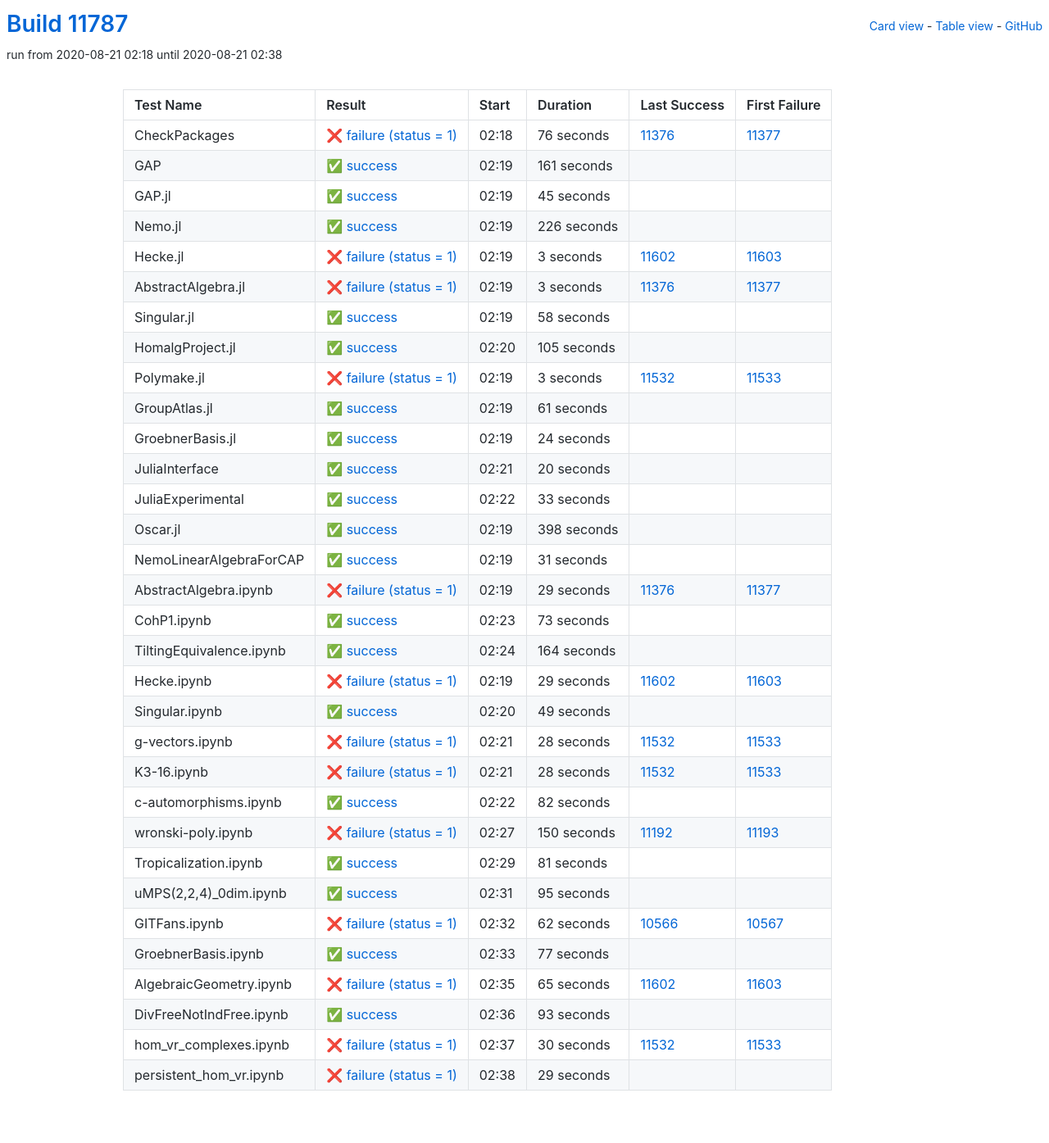
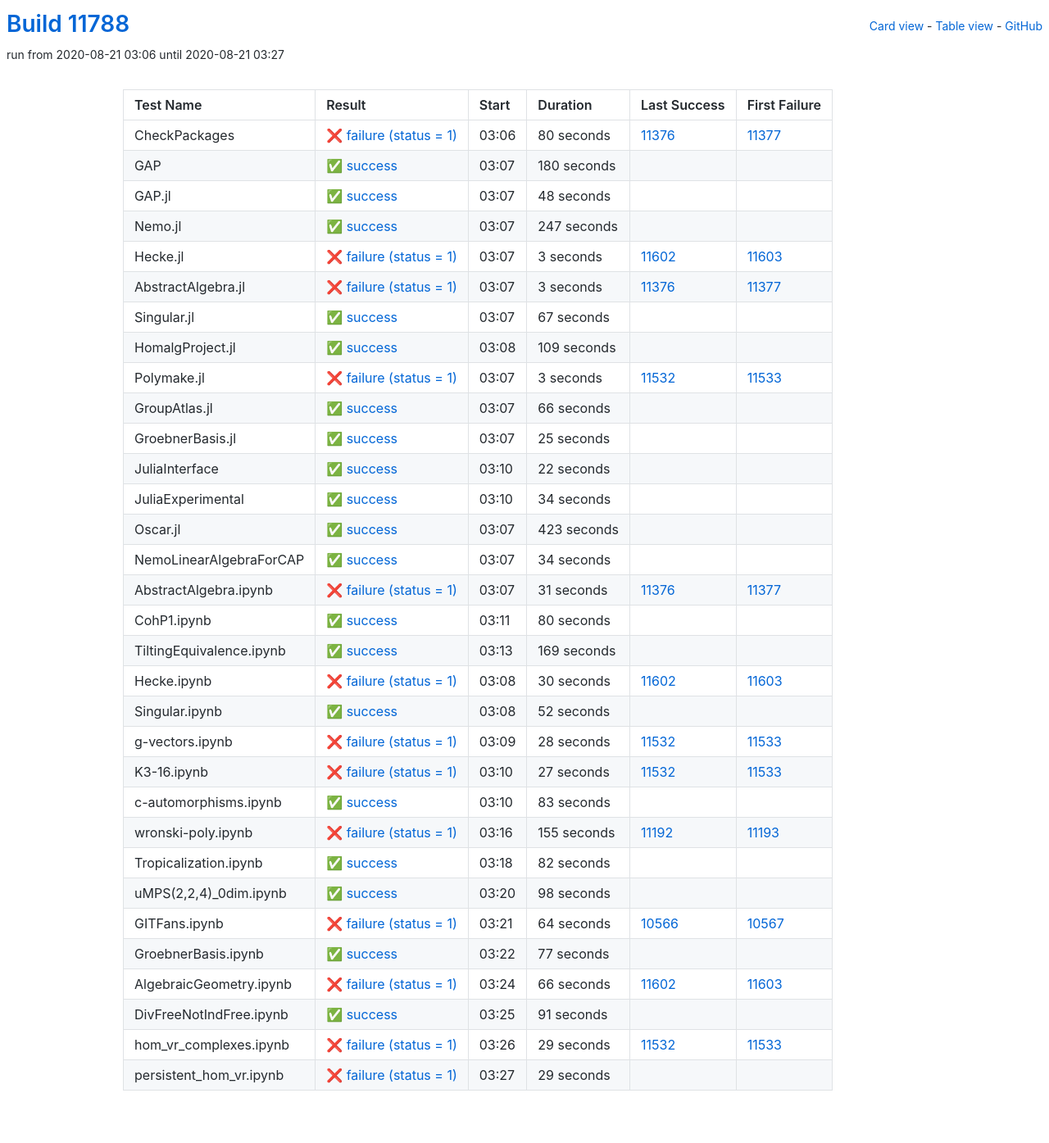
Before and after one commit to oscar-system/oscar-ci-status, a Jekyll site: the page built from table.html, in a window 1280 px wide. Shown: the whole page at 82% size. Built offline with Jekyll 4.4.1, drawn with Linux system fonts in a browser that asks for light colours.

Commit message:
Build #11788

```diff
--- a/_data/ci.yml
+++ b/_data/ci.yml
@@ -1,6 +1,6 @@
 ---
-build: 11787
-build_url: https://oscarci.mathematik.uni-kl.de/job/oscar/11787/
+build: 11788
+build_url: https://oscarci.mathematik.uni-kl.de/job/oscar/11788/
 job: oscar
 organization: oscar-system
 repo: oscar-ci-status
@@ -8,56 +8,56 @@
 tests:
 - name: CheckPackages
   id: checkpackages
-  log: https://oscarci.mathematik.uni-kl.de/job/oscar/11787/artifact/logs/build-11787/CheckPackages.log
-  start: 2020-08-21 02:18
+  log: https://oscarci.mathematik.uni-kl.de/job/oscar/11788/artifact/logs/build-11788/CheckPackages.log
+  start: 2020-08-21 03:06
   success: false
   exitcode: 1
   status: failure
-  duration: 76
+  duration: 80
   last_success: 11376
   last_success_url: https://oscarci.mathematik.uni-kl.de/job/oscar/11376/
   first_failure: 11377
   first_failure_url: https://oscarci.mathematik.uni-kl.de/job/oscar/11377/
 - name: GAP
   id: gap
-  log: https://oscarci.mathematik.uni-kl.de/job/oscar/11787/artifact/logs/build-11787/GAP.log
-  start: 2020-08-21 02:19
+  log: https://oscarci.mathematik.uni-kl.de/job/oscar/11788/artifact/logs/build-11788/GAP.log
+  start: 2020-08-21 03:07
   success: true
   exitcode: 0
   status: success
-  duration: 161
+  duration: 180
   last_success: false
   last_success_url:
   first_failure: false
   first_failure_url:
 - name: GAP.jl
   id: gap-jl
-  log: https://oscarci.mathematik.uni-kl.de/job/oscar/11787/artifact/logs/build-11787/GAP.jl.log
-  start: 2020-08-21 02:19
+  log: https://oscarci.mathematik.uni-kl.de/job/oscar/11788/artifact/logs/build-11788/GAP.jl.log
+  start: 2020-08-21 03:07
   success: true
   exitcode: 0
   status: success
-  duration: 45
+  duration: 48
   last_success: false
   last_success_url:
   first_failure: false
   first_failure_url:
 - name: Nemo.jl
   id: nemo-jl
-  log: https://oscarci.mathematik.uni-kl.de/job/oscar/11787/artifact/logs/build-11787/Nemo.jl.log
-  start: 2020-08-21 02:19
+  log: https://oscarci.mathematik.uni-kl.de/job/oscar/11788/artifact/logs/build-11788/Nemo.jl.log
+  start: 2020-08-21 03:07
   success: true
   exitcode: 0
   status: success
-  duration: 226
+  duration: 247
   last_success: false
   last_success_url:
   first_failure: false
   first_failure_url:
 - name: Hecke.jl
   id: hecke-jl
-  log: https://oscarci.mathematik.uni-kl.de/job/oscar/11787/artifact/logs/build-11787/Hecke.jl.log
-  start: 2020-08-21 02:19
+  log: https://oscarci.mathematik.uni-kl.de/job/oscar/11788/artifact/logs/build-11788/Hecke.jl.log
+  start: 2020-08-21 03:07
   success: false
   exitcode: 1
   status: failure
@@ -68,8 +68,8 @@
   first_failure_url: https://oscarci.mathematik.uni-kl.de/job/oscar/11603/
 - name: AbstractAlgebra.jl
   id: abstractalgebra-jl
-  log: https://oscarci.mathematik.uni-kl.de/job/oscar/11787/artifact/logs/build-11787/AbstractAlgebra.jl.log
-  start: 2020-08-21 02:19
+  log: https://oscarci.mathematik.uni-kl.de/job/oscar/11788/artifact/logs/build-11788/AbstractAlgebra.jl.log
+  start: 2020-08-21 03:07
   success: false
   exitcode: 1
   status: failure
@@ -80,32 +80,32 @@
   first_failure_url: https://oscarci.mathematik.uni-kl.de/job/oscar/11377/
 - name: Singular.jl
   id: singular-jl
-  log: https://oscarci.mathematik.uni-kl.de/job/oscar/11787/artifact/logs/build-11787/Singular.jl.log
-  start: 2020-08-21 02:19
+  log: https://oscarci.mathematik.uni-kl.de/job/oscar/11788/artifact/logs/build-11788/Singular.jl.log
+  start: 2020-08-21 03:07
   success: true
   exitcode: 0
   status: success
-  duration: 58
+  duration: 67
   last_success: false
   last_success_url:
   first_failure: false
   first_failure_url:
 - name: HomalgProject.jl
   id: homalgproject-jl
-  log: https://oscarci.mathematik.uni-kl.de/job/oscar/11787/artifact/logs/build-11787/HomalgProject.jl.log
-  start: 2020-08-21 02:20
+  log: https://oscarci.mathematik.uni-kl.de/job/oscar/11788/artifact/logs/build-11788/HomalgProject.jl.log
+  start: 2020-08-21 03:08
   success: true
   exitcode: 0
   status: success
-  duration: 105
+  duration: 109
   last_success: false
   last_success_url:
   first_failure: false
   first_failure_url:
 - name: Polymake.jl
   id: polymake-jl
-  log: https://oscarci.mathematik.uni-kl.de/job/oscar/11787/artifact/logs/build-11787/Polymake.jl.log
-  start: 2020-08-21 02:19
+  log: https://oscarci.mathematik.uni-kl.de/job/oscar/11788/artifact/logs/build-11788/Polymake.jl.log
+  start: 2020-08-21 03:07
   success: false
   exitcode: 1
   status: failure
@@ -116,140 +116,140 @@
   first_failure_url: https://oscarci.mathematik.uni-kl.de/job/oscar/11533/
 - name: GroupAtlas.jl
   id: groupatlas-jl
-  log: https://oscarci.mathematik.uni-kl.de/job/oscar/11787/artifact/logs/build-11787/GroupAtlas.jl.log
-  start: 2020-08-21 02:19
+  log: https://oscarci.mathematik.uni-kl.de/job/oscar/11788/artifact/logs/build-11788/GroupAtlas.jl.log
+  start: 2020-08-21 03:07
   success: true
   exitcode: 0
   status: success
-  duration: 61
+  duration: 66
   last_success: false
   last_success_url:
   first_failure: false
   first_failure_url:
 - name: GroebnerBasis.jl
   id: groebnerbasis-jl
-  log: https://oscarci.mathematik.uni-kl.de/job/oscar/11787/artifact/logs/build-11787/GroebnerBasis.jl.log
-  start: 2020-08-21 02:19
+  log: https://oscarci.mathematik.uni-kl.de/job/oscar/11788/artifact/logs/build-11788/GroebnerBasis.jl.log
+  start: 2020-08-21 03:07
   success: true
   exitcode: 0
   status: success
-  duration: 24
+  duration: 25
   last_success: false
   last_success_url:
   first_failure: false
   first_failure_url:
 - name: JuliaInterface
   id: juliainterface
-  log: https://oscarci.mathematik.uni-kl.de/job/oscar/11787/artifact/logs/build-11787/JuliaInterface.log
-  start: 2020-08-21 02:21
+  log: https://oscarci.mathematik.uni-kl.de/job/oscar/11788/artifact/logs/build-11788/JuliaInterface.log
+  start: 2020-08-21 03:10
   success: true
   exitcode: 0
   status: success
-  duration: 20
+  duration: 22
   last_success: false
   last_success_url:
   first_failure: false
   first_failure_url:
 - name: JuliaExperimental
   id: juliaexperimental
-  log: https://oscarci.mathematik.uni-kl.de/job/oscar/11787/artifact/logs/build-11787/JuliaExperimental.log
-  start: 2020-08-21 02:22
+  log: https://oscarci.mathematik.uni-kl.de/job/oscar/11788/artifact/logs/build-11788/JuliaExperimental.log
+  start: 2020-08-21 03:10
   success: true
   exitcode: 0
   status: success
-  duration: 33
+  duration: 34
   last_success: false
   last_success_url:
   first_failure: false
   first_failure_url:
 - name: Oscar.jl
   id: oscar-jl
-  log: https://oscarci.mathematik.uni-kl.de/job/oscar/11787/artifact/logs/build-11787/Oscar.jl.log
-  start: 2020-08-21 02:19
+  log: https://oscarci.mathematik.uni-kl.de/job/oscar/11788/artifact/logs/build-11788/Oscar.jl.log
+  start: 2020-08-21 03:07
   success: true
   exitcode: 0
   status: success
-  duration: 398
+  duration: 423
   last_success: false
   last_success_url:
   first_failure: false
   first_failure_url:
 - name: NemoLinearAlgebraForCAP
   id: nemolinearalgebraforcap
-  log: https://oscarci.mathematik.uni-kl.de/job/oscar/11787/artifact/logs/build-11787/NemoLinearAlgebraForCAP.log
-  start: 2020-08-21 02:19
+  log: https://oscarci.mathematik.uni-kl.de/job/oscar/11788/artifact/logs/build-11788/NemoLinearAlgebraForCAP.log
+  start: 2020-08-21 03:07
   success: true
   exitcode: 0
   status: success
-  duration: 31
+  duration: 34
   last_success: false
   last_success_url:
   first_failure: false
   first_failure_url:
 - name: AbstractAlgebra.ipynb
   id: abstractalgebra-ipynb
-  log: https://oscarci.mathematik.uni-kl.de/job/oscar/11787/artifact/logs/build-11787/AbstractAlgebra.ipynb.log
-  start: 2020-08-21 02:19
+  log: https://oscarci.mathematik.uni-kl.de/job/oscar/11788/artifact/logs/build-11788/AbstractAlgebra.ipynb.log
+  start: 2020-08-21 03:07
   success: false
   exitcode: 1
   status: failure
-  duration: 29
+  duration: 31
   last_success: 11376
   last_success_url: https://oscarci.mathematik.uni-kl.de/job/oscar/11376/
   first_failure: 11377
   first_failure_url: https://oscarci.mathematik.uni-kl.de/job/oscar/11377/
 - name: CohP1.ipynb
   id: cohp1-ipynb
-  log: https://oscarci.mathematik.uni-kl.de/job/oscar/11787/artifact/logs/build-11787/CohP1.ipynb.log
-  start: 2020-08-21 02:23
+  log: https://oscarci.mathematik.uni-kl.de/job/oscar/11788/artifact/logs/build-11788/CohP1.ipynb.log
+  start: 2020-08-21 03:11
   success: true
   exitcode: 0
   status: success
-  duration: 73
+  duration: 80
   last_success: false
   last_success_url:
   first_failure: false
   first_failure_url:
 - name: TiltingEquivalence.ipynb
   id: tiltingequivalence-ipynb
-  log: https://oscarci.mathematik.uni-kl.de/job/oscar/11787/artifact/logs/build-11787/TiltingEquivalence.ipynb.log
-  start: 2020-08-21 02:24
+  log: https://oscarci.mathematik.uni-kl.de/job/oscar/11788/artifact/logs/build-11788/TiltingEquivalence.ipynb.log
+  start: 2020-08-21 03:13
   success: true
   exitcode: 0
   status: success
-  duration: 164
+  duration: 169
   last_success: false
   last_success_url:
   first_failure: false
   first_failure_url:
 - name: Hecke.ipynb
   id: hecke-ipynb
-  log: https://oscarci.mathematik.uni-kl.de/job/oscar/11787/artifact/logs/build-11787/Hecke.ipynb.log
-  start: 2020-08-21 02:19
+  log: https://oscarci.mathematik.uni-kl.de/job/oscar/11788/artifact/logs/build-11788/Hecke.ipynb.log
+  start: 2020-08-21 03:08
   success: false
   exitcode: 1
   status: failure
-  duration: 29
+  duration: 30
   last_success: 11602
   last_success_url: https://oscarci.mathematik.uni-kl.de/job/oscar/11602/
   first_failure: 11603
   first_failure_url: https://oscarci.mathematik.uni-kl.de/job/oscar/11603/
 - name: Singular.ipynb
   id: singular-ipynb
-  log: https://oscarci.mathematik.uni-kl.de/job/oscar/11787/artifact/logs/build-11787/Singular.ipynb.log
-  start: 2020-08-21 02:20
+  log: https://oscarci.mathematik.uni-kl.de/job/oscar/11788/artifact/logs/build-11788/Singular.ipynb.log
+  start: 2020-08-21 03:08
   success: true
   exitcode: 0
   status: success
-  duration: 49
+  duration: 52
   last_success: false
   last_success_url:
   first_failure: false
   first_failure_url:
 - name: g-vectors.ipynb
   id: g-vectors-ipynb
-  log: https://oscarci.mathematik.uni-kl.de/job/oscar/11787/artifact/logs/build-11787/g-vectors.ipynb.log
-  start: 2020-08-21 02:21
+  log: https://oscarci.mathematik.uni-kl.de/job/oscar/11788/artifact/logs/build-11788/g-vectors.ipynb.log
+  start: 2020-08-21 03:09
   success: false
   exitcode: 1
   status: failure
@@ -260,20 +260,44 @@
   first_failure_url: https://oscarci.mathematik.uni-kl.de/job/oscar/11533/
 - name: K3-16.ipynb
   id: k3-16-ipynb
-  log: https://oscarci.mathematik.uni-kl.de/job/oscar/11787/artifact/logs/build-11787/K3-16.ipynb.log
-  start: 2020-08-21 02:21
+  log: https://oscarci.mathematik.uni-kl.de/job/oscar/11788/artifact/logs/build-11788/K3-16.ipynb.log
+  start: 2020-08-21 03:10
   success: false
   exitcode: 1
   status: failure
-  duration: 28
+  duration: 27
   last_success: 11532
   last_success_url: https://oscarci.mathematik.uni-kl.de/job/oscar/11532/
   first_failure: 11533
   first_failure_url: https://oscarci.mathematik.uni-kl.de/job/oscar/11533/
 - name: c-automorphisms.ipynb
   id: c-automorphisms-ipynb
-  log: https://oscarci.mathematik.uni-kl.de/job/oscar/11787/artifact/logs/build-11787/c-automorphisms.ipynb.log
-  start: 2020-08-21 02:22
+  log: https://oscarci.mathematik.uni-kl.de/job/oscar/11788/artifact/logs/build-11788/c-automorphisms.ipynb.log
+  start: 2020-08-21 03:10
+  success: true
+  exitcode: 0
+  status: success
+  duration: 83
+  last_success: false
+  last_success_url:
+  first_failure: false
+  first_failure_url:
+- name: wronski-poly.ipynb
+  id: wronski-poly-ipynb
+  log: https://oscarci.mathematik.uni-kl.de/job/oscar/11788/artifact/logs/build-11788/wronski-poly.ipynb.log
+  start: 2020-08-21 03:16
+  success: false
+  exitcode: 1
+  status: failure
+  duration: 155
+  last_success: 11192
+  last_success_url: https://oscarci.mathematik.uni-kl.de/job/oscar/11192/
+  first_failure: 11193
+  first_failure_url: https://oscarci.mathematik.uni-kl.de/job/oscar/11193/
+- name: Tropicalization.ipynb
+  id: tropicalization-ipynb
+  log: https://oscarci.mathematik.uni-kl.de/job/oscar/11788/artifact/logs/build-11788/Tropicalization.ipynb.log
+  start: 2020-08-21 03:18
   success: true
   exitcode: 0
   status: success
@@ -282,58 +306,34 @@
   last_success_url:
   first_failure: false
   first_failure_url:
-- name: wronski-poly.ipynb
-  id: wronski-poly-ipynb
-  log: https://oscarci.mathematik.uni-kl.de/job/oscar/11787/artifact/logs/build-11787/wronski-poly.ipynb.log
-  start: 2020-08-21 02:27
-  success: false
-  exitcode: 1
-  status: failure
-  duration: 150
-  last_success: 11192
-  last_success_url: https://oscarci.mathematik.uni-kl.de/job/oscar/11192/
-  first_failure: 11193
-  first_failure_url: https://oscarci.mathematik.uni-kl.de/job/oscar/11193/
-- name: Tropicalization.ipynb
-  id: tropicalization-ipynb
-  log: https://oscarci.mathematik.uni-kl.de/job/oscar/11787/artifact/logs/build-11787/Tropicalization.ipynb.log
-  start: 2020-08-21 02:29
+- name: uMPS(2,2,4)_0dim.ipynb
+  id: umps-2-2-4-0dim-ipynb
+  log: https://oscarci.mathematik.uni-kl.de/job/oscar/11788/artifact/logs/build-11788/uMPS-2-2-4-_0dim.ipynb.log
+  start: 2020-08-21 03:20
   success: true
   exitcode: 0
   status: success
-  duration: 81
-  last_success: false
-  last_success_url:
-  first_failure: false
-  first_failure_url:
-- name: uMPS(2,2,4)_0dim.ipynb
-  id: umps-2-2-4-0dim-ipynb
-  log: https://oscarci.mathematik.uni-kl.de/job/oscar/11787/artifact/logs/build-11787/uMPS-2-2-4-_0dim.ipynb.log
-  start: 2020-08-21 02:31
-  success: true
-  exitcode: 0
-  status: success
-  duration: 95
+  duration: 98
   last_success: false
   last_success_url:
   first_failure: false
   first_failure_url:
 - name: GITFans.ipynb
   id: gitfans-ipynb
-  log: https://oscarci.mathematik.uni-kl.de/job/oscar/11787/artifact/logs/build-11787/GITFans.ipynb.log
-  start: 2020-08-21 02:32
+  log: https://oscarci.mathematik.uni-kl.de/job/oscar/11788/artifact/logs/build-11788/GITFans.ipynb.log
+  start: 2020-08-21 03:21
   success: false
   exitcode: 1
   status: failure
-  duration: 62
+  duration: 64
   last_success: 10566
   last_success_url: https://oscarci.mathematik.uni-kl.de/job/oscar/10566/
   first_failure: 10567
   first_failure_url: https://oscarci.mathematik.uni-kl.de/job/oscar/10567/
 - name: GroebnerBasis.ipynb
   id: groebnerbasis-ipynb
-  log: https://oscarci.mathematik.uni-kl.de/job/oscar/11787/artifact/logs/build-11787/GroebnerBasis.ipynb.log
-  start: 2020-08-21 02:33
+  log: https://oscarci.mathematik.uni-kl.de/job/oscar/11788/artifact/logs/build-11788/GroebnerBasis.ipynb.log
+  start: 2020-08-21 03:22
   success: true
   exitcode: 0
   status: success
@@ -344,44 +344,44 @@
   first_failure_url:
 - name: AlgebraicGeometry.ipynb
   id: algebraicgeometry-ipynb
-  log: https://oscarci.mathematik.uni-kl.de/job/oscar/11787/artifact/logs/build-11787/AlgebraicGeometry.ipynb.log
-  start: 2020-08-21 02:35
+  log: https://oscarci.mathematik.uni-kl.de/job/oscar/11788/artifact/logs/build-11788/AlgebraicGeometry.ipynb.log
+  start: 2020-08-21 03:24
   success: false
   exitcode: 1
   status: failure
-  duration: 65
+  duration: 66
   last_success: 11602
   last_success_url: https://oscarci.mathematik.uni-kl.de/job/oscar/11602/
   first_failure: 11603
   first_failure_url: https://oscarci.mathematik.uni-kl.de/job/oscar/11603/
 - name: DivFreeNotIndFree.ipynb
   id: divfreenotindfree-ipynb
-  log: https://oscarci.mathematik.uni-kl.de/job/oscar/11787/artifact/logs/build-11787/DivFreeNotIndFree.ipynb.log
-  start: 2020-08-21 02:36
+  log: https://oscarci.mathematik.uni-kl.de/job/oscar/11788/artifact/logs/build-11788/DivFreeNotIndFree.ipynb.log
+  start: 2020-08-21 03:25
   success: true
   exitcode: 0
   status: success
-  duration: 93
+  duration: 91
   last_success: false
   last_success_url:
   first_failure: false
   first_failure_url:
 - name: hom_vr_complexes.ipynb
   id: hom-vr-complexes-ipynb
-  log: https://oscarci.mathematik.uni-kl.de/job/oscar/11787/artifact/logs/build-11787/hom_vr_complexes.ipynb.log
-  start: 2020-08-21 02:37
+  log: https://oscarci.mathematik.uni-kl.de/job/oscar/11788/artifact/logs/build-11788/hom_vr_complexes.ipynb.log
+  start: 2020-08-21 03:26
   success: false
   exitcode: 1
   status: failure
-  duration: 30
+  duration: 29
   last_success: 11532
   last_success_url: https://oscarci.mathematik.uni-kl.de/job/oscar/11532/
   first_failure: 11533
   first_failure_url: https://oscarci.mathematik.uni-kl.de/job/oscar/11533/
 - name: persistent_hom_vr.ipynb
   id: persistent-hom-vr-ipynb
-  log: https://oscarci.mathematik.uni-kl.de/job/oscar/11787/artifact/logs/build-11787/persistent_hom_vr.ipynb.log
-  start: 2020-08-21 02:38
+  log: https://oscarci.mathematik.uni-kl.de/job/oscar/11788/artifact/logs/build-11788/persistent_hom_vr.ipynb.log
+  start: 2020-08-21 03:27
   success: false
   exitcode: 1
   status: failure
```
Also changed, not shown: README.md.
